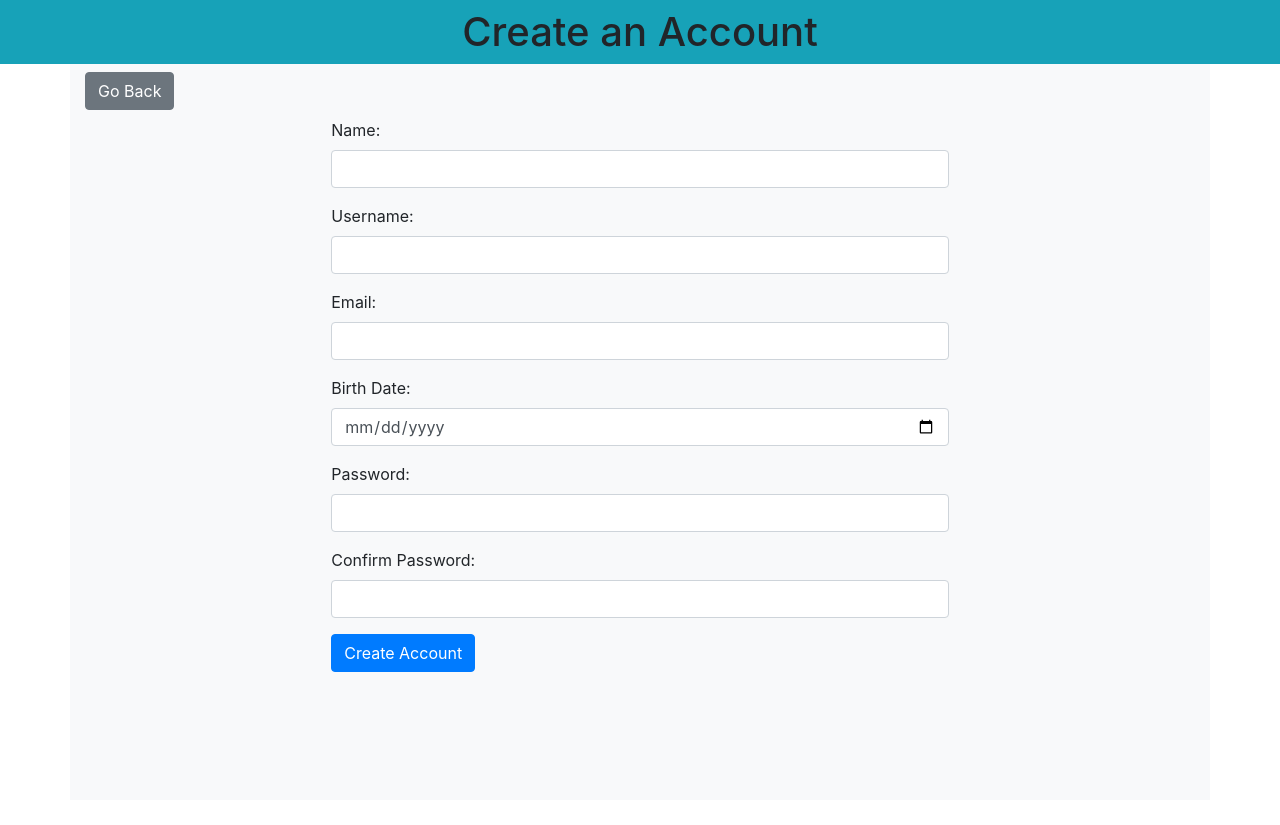
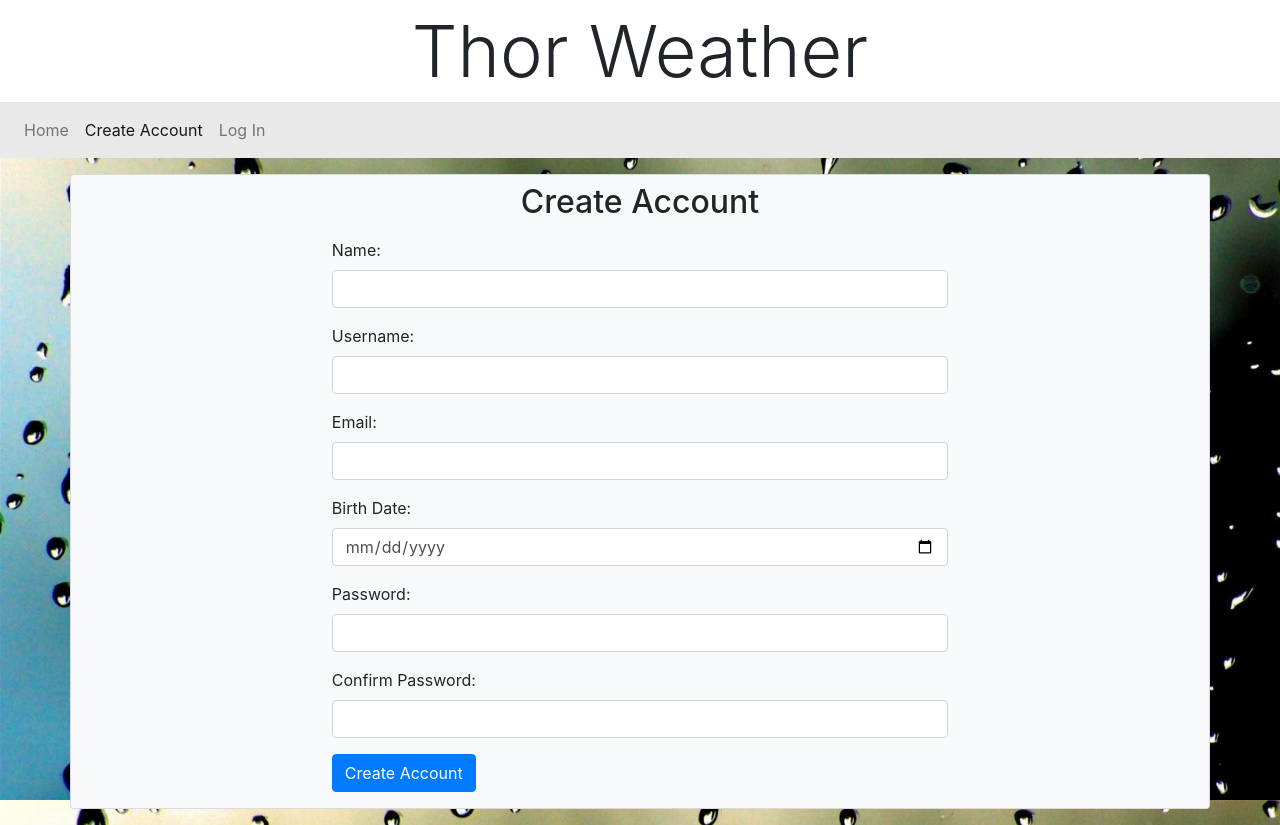
Before and after one commit to 0x00C0DE/Team-Thor, a PHP site: page /create_account.php in a window 1280 px wide. Before the commit the page ends 672 px from the top, so only its background shows below. Run offline with PHP 8.4, Linux system fonts and the light colour scheme; some libraries are stand-ins or nearby versions.

Commit message:
-Created css and php subdirectories -Moved indexStyle to css subdirectory -Moved header to its own file -Created meta.php which contains references to the imported js and css -Restyled the site to more closely match the styling of Thorweather.html

```diff
--- a/create_account.php
+++ b/create_account.php
@@ -69,37 +69,20 @@
 <!DOCTYPE html>
 <html lang="en">
 <head>
-	<meta name="viewport" content="width=device-width">
-	<!-- Boostrap css -->
-	<link rel="stylesheet" href="https://stackpath.bootstrapcdn.com/bootstrap/4.5.0/css/bootstrap.min.css" integrity="sha384-9aIt2nRpC12Uk9gS9baDl411NQApFmC26EwAOH8WgZl5MYYxFfc+NcPb1dKGj7Sk" crossorigin="anonymous">
-	<!-- JS for Bootstrap-->
-	<script src="https://code.jquery.com/jquery-3.5.1.slim.min.js" integrity="sha384-DfXdz2htPH0lsSSs5nCTpuj/zy4C+OGpamoFVy38MVBnE+IbbVYUew+OrCXaRkfj" crossorigin="anonymous"></script>
-	<script src="https://cdn.jsdelivr.net/npm/popper.js@1.16.0/dist/umd/popper.min.js" integrity="sha384-Q6E9RHvbIyZFJoft+2mJbHaEWldlvI9IOYy5n3zV9zzTtmI3UksdQRVvoxMfooAo" crossorigin="anonymous"></script>
-	<script src="https://stackpath.bootstrapcdn.com/bootstrap/4.5.0/js/bootstrap.min.js" integrity="sha384-OgVRvuATP1z7JjHLkuOU7Xw704+h835Lr+6QL9UvYjZE3Ipu6Tp75j7Bh/kR0JKI" crossorigiin="anonymous"></script>
+	<?php
+	require_once "./php/meta.php";
+	?>
 </head>
 <body>
-	<div class="content d-flex flex-column min-vh-100">
-		<h1 class="container-fluid bg-info text-center py-2 m-0">Create an Account</h1>
-
-		<div class="container-md mx-auto bg-light py-2" id="back-button-div">
-			<script>
-				function goBack(){
-					history.back();
-					// If history.back() does nothing, go to homepage
-					window.open("./index.php","_self");
-				}
-			</script>
-			<button class="btn btn-secondary" onclick="goBack()">Go Back</button>
+	<?php
+	//include header
+	include_once "./php/header.php";
+	?>
+	<div class="container-md mx-auto my-3 d-flex flex-column card bg-light">
+		<div class="py-2">
+			<h2 class="text-center">Create Account</h2>
 		</div>
-
-		<?php
-		//show errors
-		ini_set('display_errors',1);
-		ini_set('display_startup_errors',1);
-		error_reporting(E_ALL);
-		?>
-
-		<div class="create-account container-md mx-auto bg-light flex-grow-1">
+		<div class="create-account flex-grow-1">
 			<form method="post" class="col-md-7 mx-auto pb-3" action="<?php echo htmlspecialchars($_SERVER["PHP_SELF"]);?>">
 				<div class="create-account-input form-group">
 					<label for="name">Name:</label>
--- a/indexStyle.css
+++ b/css/indexStyle.css
@@ -20,9 +20,9 @@ img.half{
 	max-width: 50%;
 }
 
-[data-toggle="collapse"]:not(.collapsed):before{
+.showDetailsButton:not(.collapsed):before{
 	content: "▲";
 }
-[data-toggle="collapse"].collapsed:before{
+.showDetailsButton.collapsed:before{
 	content: "▼";
 }
--- /dev/null
+++ b/css/theme.css
@@ -0,0 +1,12 @@
+body{
+	background-image: url('../theme.jpg');
+	background-repeat: no-repeat;
+	background-attachment: fixed;
+	background-size: 100% 100%;
+}
+.bg-grey{
+	background-color: #e9e9e9 !important;
+}
+a.bg-grey:hover{
+	background-color: #cad0d5 !important;
+}
--- /dev/null
+++ b/php/header.php
@@ -0,0 +1,65 @@
+<div class="container-fluid w-100 bg-white px-0">
+	<h1 class="display-3 pt-2 px-2 text-center d-none d-md-block">Thor Weather</h1>
+	<div class="navbar navbar-expand-md navbar-light bg-grey">
+		<a class="navbar-brand d-inline d-md-none" href="./index.php">Thor Weather</a>
+		<button class="navbar-toggler" type="button" data-toggle="collapse" data-target="#navbar">
+			<span class="navbar-toggler-icon"></span>
+		</button>
+		<div class="collapse navbar-collapse" id="navbar">
+			<ul class="navbar-nav mr-auto">
+				<?php
+				$navbarItems = array(array("Home","./index.php","nav-link"));
+				if(!isset($_SESSION["loggedin"])) {	//user is not logged in
+					array_push(
+						$navbarItems,
+						array("Create Account","./create_account.php","nav-link"),
+						array("Log In","./login.php","nav-link")
+					);
+				}
+				else if($_SESSION["loggedin"] === true){	//user is logged in
+					array_push($navbarItems,array(
+						"Add New Location",
+						"#",
+						"dropdown-toggle",
+						array(
+							array("Add Location By City Name","#","dropdown-item"),
+							array("Add Location By Postal Code","#","dropdown-item"),
+							array("Add Location By Coordinates","#","dropdown-item")
+						)
+					));
+					$sql = "SELECT name FROM Account WHERE username='" . $_SESSION['user'] . "'";
+					$result = mysqli_query($conn,$sql);
+					if(mysqli_num_rows($result) == 1){
+						$row = mysqli_fetch_array($result);
+						array_push($navbarItems,array("Logged in as ".$row['name'],"./profile.php","nav-link"));
+					}
+					array_push($navbarItems,array("Log Out","./logout.php","nav-link"));
+				}
+				//add navbar items
+				function showNavItem($item){	//adds a navbar item
+					//get current page name
+					$script = $_SERVER["SCRIPT_NAME"];
+					$pagename = "./".substr($script,strrpos($script,"/")+1);
+					//show navbar item
+					echo '<li class="nav-item';
+					if($pagename == $item[1]) echo ' active';
+					echo '">';
+					echo '<a class="bg-grey rounded '.$item[2].'" href="'.$item[1].'">';
+					echo $item[0].'</a></li>';
+				}
+				foreach($navbarItems as $item){
+					if(sizeof($item) == 4){	//create dropdown
+						echo '<li class="nav-item dropdown bg-grey rounded">';
+						echo '<a class="nav-link dropdown-toggle" href="#" role="button" data-toggle="dropdown">';
+						echo $item[0];
+						echo '</a><ul class="dropdown-menu bg-grey">';
+						foreach($item[3] as $option) showNavItem($option);
+						echo '</ul></li>';
+					}
+					else if(sizeof($item) == 3) showNavItem($item);
+				}
+				?>
+			<ul>
+		</div>
+	</div>
+</div>
--- /dev/null
+++ b/php/meta.php
@@ -0,0 +1,15 @@
+<meta name="viewport" content="width=device-width">
+<link rel="stylesheet" href="./css/theme.css">
+<!-- jQuery & Popper.js -->
+<script src="https://code.jquery.com/jquery-3.2.1.slim.min.js" integrity="sha384-KJ3o2DKtIkvYIK3UENzmM7KCkRr/rE9/Qpg6aAZGJwFDMVNA/GpGFF93hXpG5KkN" crossorigin="anonymous"></script>
+<script src="https://cdnjs.cloudflare.com/ajax/libs/popper.js/1.12.9/umd/popper.min.js" integrity="sha384-ApNbgh9B+Y1QKtv3Rn7W3mgPxhU9K/ScQsAP7hUibX39j7fakFPskvXusvfa0b4Q" crossorigin="anonymous"></script>
+<!-- Boostrap css -->
+<link rel="stylesheet" href="https://stackpath.bootstrapcdn.com/bootstrap/4.5.0/css/bootstrap.min.css" integrity="sha384-9aIt2nRpC12Uk9gS9baDl411NQApFmC26EwAOH8WgZl5MYYxFfc+NcPb1dKGj7Sk" crossorigin="anonymous">
+<!-- JS for Bootstrap-->
+<script src="https://maxcdn.bootstrapcdn.com/bootstrap/4.0.0/js/bootstrap.min.js" integrity="sha384-JZR6Spejh4U02d8jOt6vLEHfe/JQGiRRSQQxSfFWpi1MquVdAyjUar5+76PVCmYl" crossorigin="anonymous"></script>
+<?php
+//show errors
+ini_set('display_errors',1);
+ini_set('display_startup_errors',1);
+error_reporting(E_ALL);
+?>
```
Also changed, not shown: index.php (+11 -44 lines), login.php (+10 -12 lines).
